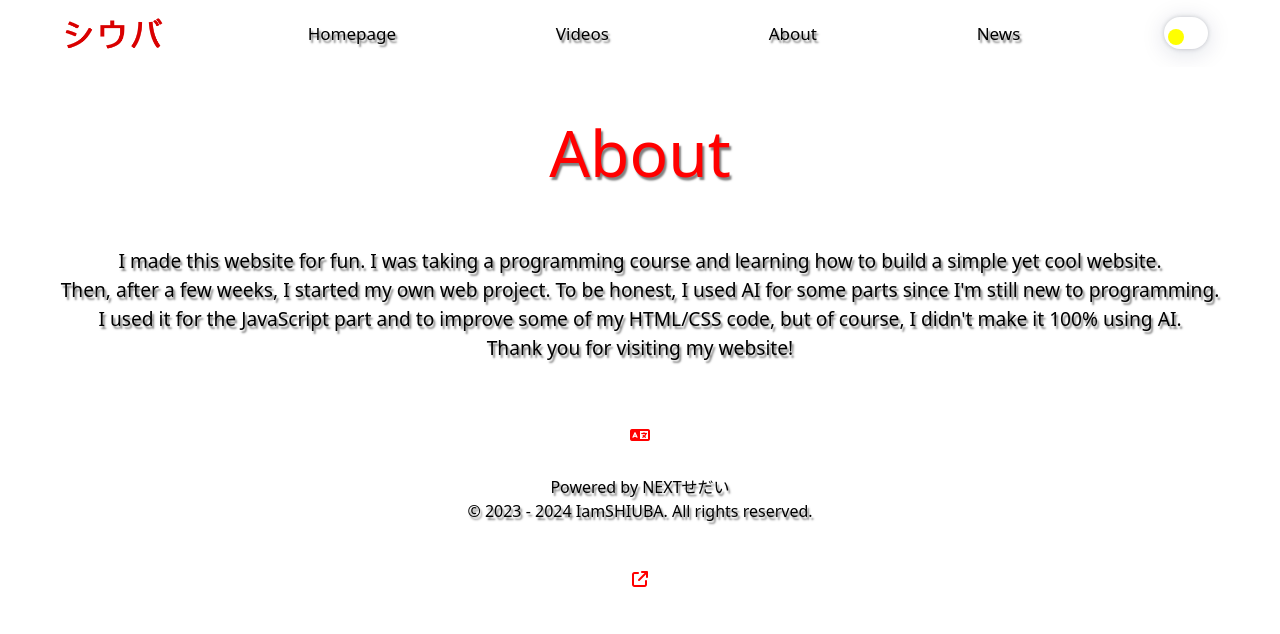
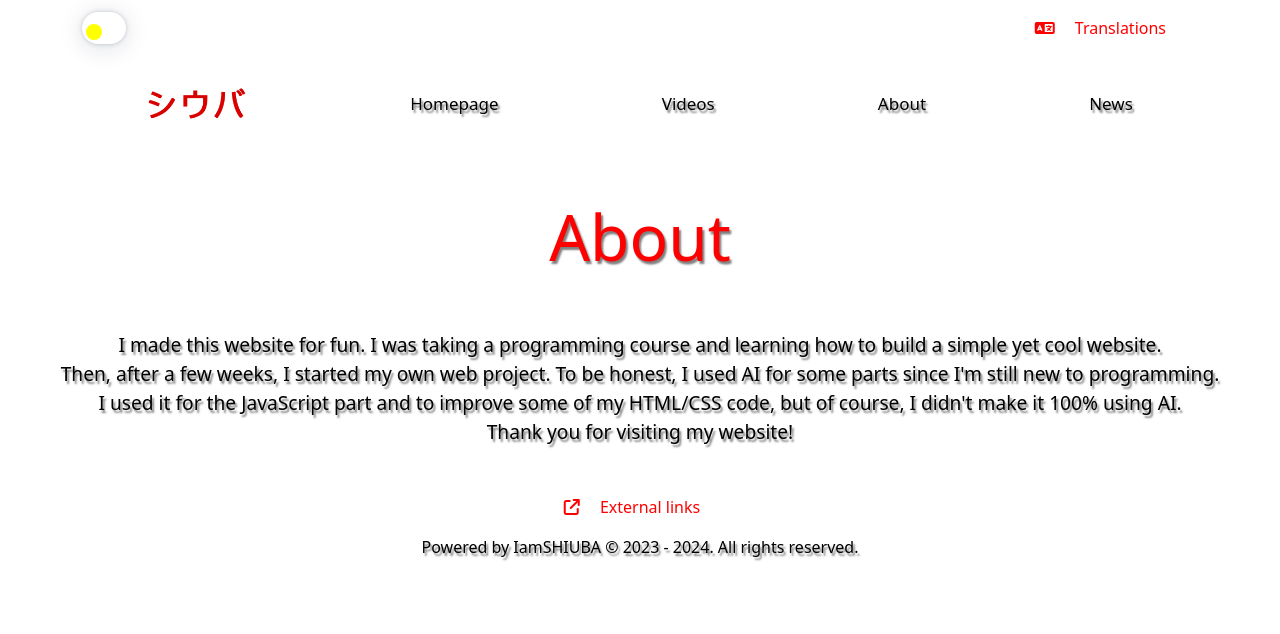
Before and after one commit to iamshiuba/ishiubadj, a Django app: page /about/ in a window 1280 px wide. Shown: the top 634 px of the page. Run offline with Django 5.2, Linux system fonts and the light colour scheme; some libraries are stand-ins or nearby versions.

Commit message:
Update templates, staticfiles Add favicon

```diff
--- a/about/templates/about/about.html
+++ b/about/templates/about/about.html
@@ -5,6 +5,7 @@
     <meta charset="UTF-8" />
     <meta name="viewport" content="width=device-width, initial-scale=1.0" />
     <title>About - iSHIUBA</title>
+    <link rel="shortcut icon" href="{% static 'img/ishiubafavicon.png' %}" type="image/x-icon">
     {% bootstrap_css %}
     <link rel="stylesheet" href="{% static 'css/main.css' %}" />
     <link
--- a/news/templates/news/news.html
+++ b/news/templates/news/news.html
@@ -5,6 +5,7 @@
     <meta charset="UTF-8" />
     <meta name="viewport" content="width=device-width, initial-scale=1.0" />
     <title>News - iSHIUBA</title>
+    <link rel="shortcut icon" href="{% static 'img/ishiubafavicon.png' %}" type="image/x-icon">
     {% bootstrap_css %}
     <link rel="stylesheet" href="{% static 'css/main.css' %}" />
     <link
@@ -24,7 +25,7 @@
     <main>
       <div class="row">
         <h1 data-translate="newsTitle">News</h1>
-        <div class="col-auto">
+        <div class="col-md-3">
           <blockquote class="twitter-tweet" data-theme="dark">
             <p lang="en" dir="ltr">
               Hi, I&#39;m SHIUBA and this is my X profile.
@@ -37,7 +38,7 @@
             >
           </blockquote>
         </div>
-        <div id="news" class="col-auto">
+        <div id="news" class="col-md-3">
           <div class="video-links">
             <iframe
             width="400px"
--- a/partials/templates/partials/footer.html
+++ b/partials/templates/partials/footer.html
@@ -1,87 +1,19 @@
 <footer>
   <div class="container">
-    <div class="row-cols-auto p-3">
-      <button
-        id="langselect"
-        class="icon"
-        type="button"
-        data-bs-toggle="collapse"
-        data-bs-target="#menu2"
-        aria-controls="menu"
-        aria-expanded="false"
-        aria-label="Change Language"
-      >
-        <i class="fa-solid fa-language"></i>
-      </button>
-      <div class="collapse p-1" id="menu2">
-        <input
-          type="radio"
-          class="btn-check"
-          name="btnradio"
-          id="btnradio1"
-          autocomplete="off"
-        />
-        <label
-          type="radio"
-          class="btn btn-outline-primary"
-          for="btnradio1"
-          onclick="setLanguage('en')"
-        >
-          <span class="fi fi-us"></span>
-        </label>
-        <input
-          type="radio"
-          class="btn-check"
-          name="btnradio"
-          id="btnradio2"
-          autocomplete="off"
-        />
-        <label
-          type="radio"
-          class="btn btn-outline-success"
-          for="btnradio2"
-          onclick="setLanguage('br')"
-        >
-          <span class="fi fi-br"></span>
-        </label>
-        <input
-          type="radio"
-          class="btn-check"
-          name="btnradio"
-          id="btnradio3"
-          autocomplete="off"
-        />
-        <label
-          type="radio"
-          class="btn btn-outline-danger"
-          for="btnradio3"
-          onclick="setLanguage('jp')"
-        >
-          <span class="fi fi-jp"></span>
-        </label>
-      </div>
-    </div>
-    <div class="col-lg-auto">
-      <p>
-        Powered by NEXTせだい <br />
-        &copy; 2023 - 2024 IamSHIUBA.
-        <span data-translate="footer">All rights reserved.</span>
-      </p>
-    </div>
-    <div class="p-3">
     <button
       id="links"
       class="icon"
       type="button"
       data-bs-toggle="collapse"
-        data-bs-target="#menu"
+      data-bs-target="#social"
       aria-controls="menu"
       aria-expanded="false"
       aria-label="Open External Links"
     >
-        <i class="fa-solid fa-arrow-up-right-from-square"></i>
+      <span class="fa-solid fa-arrow-up-right-from-square"></span>
+      <label for="#links">External links</label>
     </button>
-      <div class="collapse collapse" id="menu">
+    <div class="collapse collapse" id="social">
       <div class="row-cols-auto">
         <a
           rel="noopener"
@@ -119,6 +51,12 @@
         </a>
       </div>
     </div>
+    <div class="col-lg-auto">
+      <p>
+        Powered by IamSHIUBA
+        &copy; 2023 - 2024.
+        <span data-translate="footer">All rights reserved.</span>
+      </p>
     </div>
   </div>
 </footer>
--- a/partials/templates/partials/header.html
+++ b/partials/templates/partials/header.html
@@ -1,16 +1,80 @@
 {% load static %}
 <header>
+  <div id="hItems" class="container">
+    <label id="swicher" class="switch me-2">
+      <input type="checkbox" id="theme-switcher" />
+      <span class="slider round"></span>
+    </label>
+
+    <button
+      id="langselect"
+      class="icon"
+      type="button"
+      data-bs-toggle="collapse"
+      data-bs-target="#language"
+      aria-controls="menu"
+      aria-expanded="false"
+      aria-label="Change Language"
+    >
+      <span class="fa-solid fa-language"></span>
+      <label for="#language">Translations</label>
+    </button>
+    <div class="collapse p-1" id="language">
+      <input
+        type="radio"
+        class="btn-check"
+        name="btnradio"
+        id="btnradio1"
+        autocomplete="off"
+      />
+      <label
+        type="radio"
+        class="btn btn-outline-primary"
+        for="btnradio1"
+        onclick="setLanguage('en')"
+      >
+        <span class="fi fi-us"></span>
+      </label>
+      <input
+        type="radio"
+        class="btn-check"
+        name="btnradio"
+        id="btnradio2"
+        autocomplete="off"
+      />
+      <label
+        type="radio"
+        class="btn btn-outline-success"
+        for="btnradio2"
+        onclick="setLanguage('br')"
+      >
+        <span class="fi fi-br"></span>
+      </label>
+      <input
+        type="radio"
+        class="btn-check"
+        name="btnradio"
+        id="btnradio3"
+        autocomplete="off"
+      />
+      <label
+        type="radio"
+        class="btn btn-outline-danger"
+        for="btnradio3"
+        onclick="setLanguage('jp')"
+      >
+        <span class="fi fi-jp"></span>
+      </label>
+    </div>
+  </div>
   <div class="topnav" id="myTopnav">
-    <img src="{% static 'img/ishiubahor.png' %}" width="100px" alt="shiuba" />
+    <a href="..">
+      <img src="{% static 'img/ishiubahor.png' %}" width="100px" alt="shiuba" />
+    </a>
     <a class="active" href=".." data-translate="Homepage">Homepage</a>
     <a href="{% url 'videos' %}" data-translate="Videos">Videos</a>
     <a href="{% url 'about' %}" data-translate="About">About</a>
     <a href="{% url 'news' %}" data-translate="News">News</a>
-
-    <label id="swicher" class="switch me-2">
-      <input type="checkbox" id="theme-switcher" />
-      <span class="slider round"></span>
-    </label>
 
     <a href="javascript:void(0);" class="icon" onclick="showMenu()">
       <i class="fa fa-bars-staggered"></i>
--- a/static/css/main.css
+++ b/static/css/main.css
@@ -6,6 +6,7 @@
     --box-shadow: #ff11117c;
     --bg-primary: red;
     --bg-secondary: #ff8d23;
+    --hover-color: #ff000044;
 }
 
 body.dark {
@@ -25,7 +26,16 @@ body {
 }
 
 button {
-    transition: all 0.3s ease;
+    border: none;
+    background-color: transparent;
+    padding: 0 1rem;
+    color: var(--bg-primary);
+    transition: all 1.5s ease-in-out;
+}
+
+button:hover {
+    color: var(--text-color);
+    background-color: var(--hover-color);
 }
 
 i {
@@ -33,6 +43,8 @@ i {
     background-color: var(--bg-color);
     color: var(--bg-primary);
     padding: 1rem;
+    transition: all 1.5s ease-in-out;
+
 }
 
 i:hover {
@@ -54,10 +66,14 @@ a {
     line-height: 1.6;
 }
 
-.container {
-    background-color: var(--bg-color);
+#hItems {
+    justify-content: space-between;
+}
+
+.container, .container-fluid {
+    display: flex;
+    background-color: transparent;
     color: var(--text-color);
-    display: flex;
     justify-content: center;
     align-items: center;
     text-align: center;
@@ -104,13 +120,6 @@ iframe {
     box-shadow: 0px 0px 1rem var(--box-shadow);
 }
 
-button {
-    background-color: var(--text-color);
-    border-radius: 10px;
-    transition: background-color 0.3s ease;
-    border: none;
-}
-
 label.btn:hover {
     border-color: var(--text-color) !important;
     color: var(--text-color) !important;
@@ -155,7 +164,7 @@ footer .container {
     padding: 0.5rem;
     border-radius: 1rem;
     color: var(--bg-primary);
-    transition: color, border 0.3s ease;
+    transition: color, border 1.5s ease-in-out;
 }
 
 .video-links a:hover {
@@ -167,7 +176,7 @@ footer .container {
     display: flex;
     flex-direction: row;
     align-items: center;
-    justify-content: space-around;
+    justify-content: space-evenly;
     overflow: hidden;
     background-color: var(--bg-color);
 }
@@ -177,6 +186,7 @@ footer .container {
     padding: 14px 16px;
     text-decoration: none;
     font-size: 17px;
+    transition: all 1.5s ease-in-out;
 }
 
 .topnav a:hover {
@@ -189,7 +199,6 @@ footer .container {
 }
 
 .topnav a.active:hover {
-    background-color: var(--bg-color);
     color: var(--bg-primary);
 }
 
--- a/static/js/translations.js
+++ b/static/js/translations.js
@@ -29,7 +29,7 @@ const translations = {
       "Este é meu primeiro site construído do zero. Comecei a programá-lo em agosto de 2024 e terminei em outubro de 2024.<br>Por enquanto, há apenas algumas coisas para conferir: alguns vídeos, uma página sobre, uma página de notícias, e você pode visitar minhas redes sociais no rodapé do site.",
     highlight: "Destaques",
     hDescription:
-      "Uma lista de vídeos do YouTube para assistir aqui ou no meu canal oficial de artista.",
+      "Uma lista de vídeos do YouTube para assistir aqui ou no meu canal oficial do artista.",
     footer: "Todos os direitos reservados.",
     videosTitle: "Vídeos",
     videosDescription:
```
Also changed, not shown: home/templates/home/index.html (+4 -3 lines), videos/templates/videos/videos.html (+4 -3 lines), static/img/ishiubafavicon.png (added), 2 other files. Lines whose indentation alone changed are shown as unchanged.
